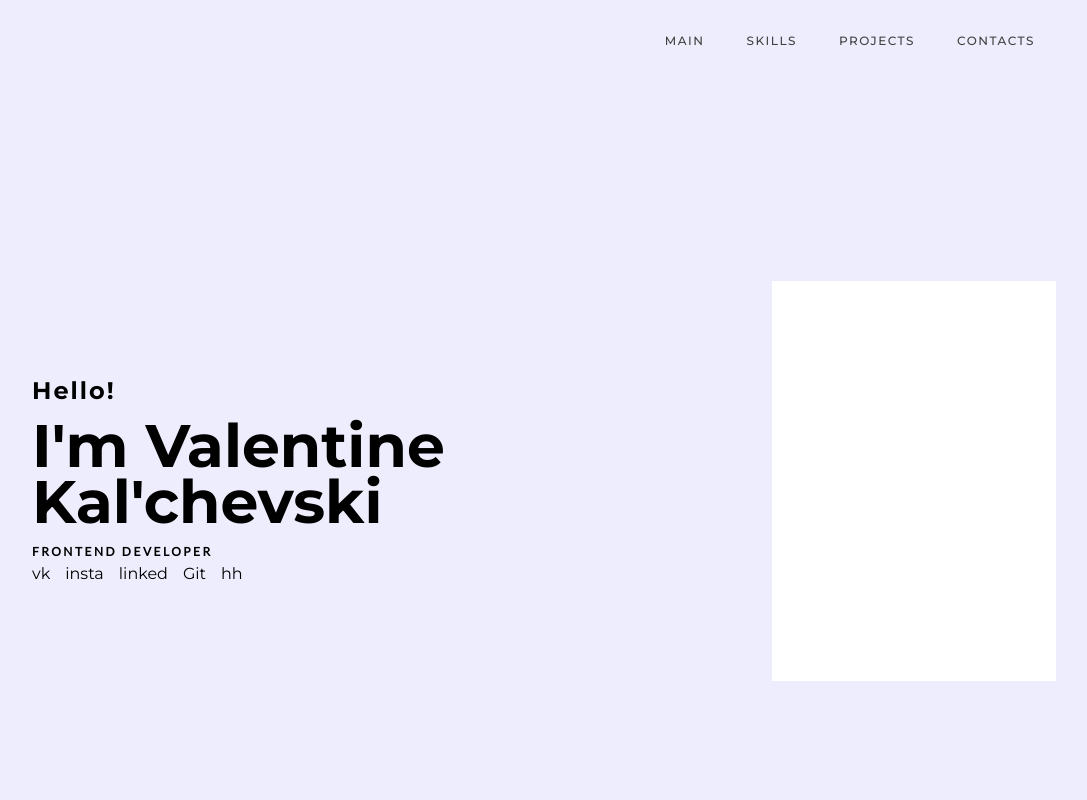
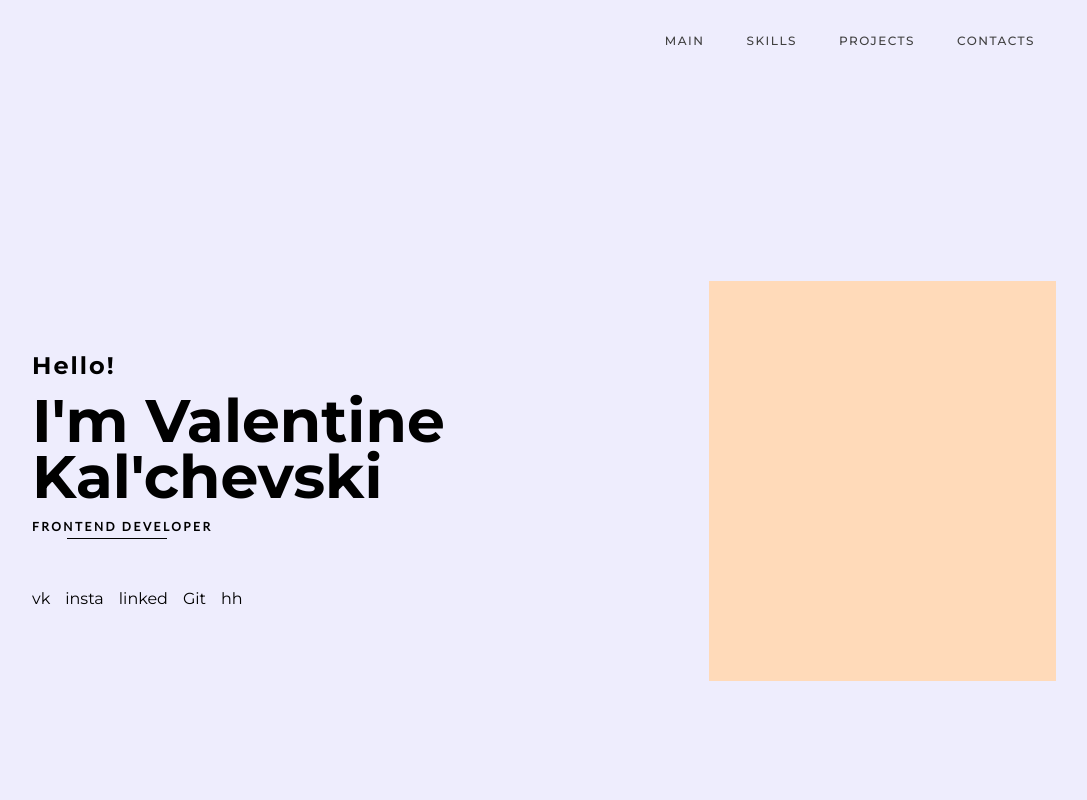
Before and after one commit to valtikamore/portfolio, a React (Create React App) app: page / in a window 1280 px wide. Shown: the top 800 px of the page, without its empty margins (96-1183 px from the left). Built offline with nearby package versions, Linux system fonts and the light colour scheme.

Commit message:
1-1 - styles

```diff
--- a/src/sections/aboutMeFirstBlock/aboutMe.jsx
+++ b/src/sections/aboutMeFirstBlock/aboutMe.jsx
@@ -2,24 +2,26 @@ import React from 'react'
 import classes from './aboutMe.module.css'
 import container from '../../styles/Container.module.css'
 import {Contacts} from "../../components/contacts/contacts";
-
+import avatar from '../../assets/yjfqdCxxR-0 (1).jpg'
 
 export const AboutMe = () => {
     return (
         <article
             className={
                 `${classes.aboutMe} `}>
-            <section  className={`${container.container} ${classes.container}`}>
+            <section className={`${container.container} ${classes.container}`}>
                 <section className={classes.aboutMe__block}>
                     <p className={classes.aboutMe__uptitle}>Hello!</p>
                     <h2 className={classes.aboutMe__title}>I'm Valentine Kal'chevski</h2>
                     <p className={classes.aboutMe__subtitle}>Frontend Developer</p>
                     <div>
-                      <Contacts/>
+                        <Contacts/>
                     </div>
                 </section>
 
-                <div className={classes.aboutMe__photo} />
+                <div className={classes.aboutMe__photo} >
+
+                </div>
 
             </section>
         </article>
--- a/src/sections/aboutMeFirstBlock/aboutMe.module.css
+++ b/src/sections/aboutMeFirstBlock/aboutMe.module.css
@@ -7,13 +7,14 @@
 
 .aboutMe {
     height: 100vh;
-    background-color: rgb(238,237,253);
+    background-color: rgb(238, 237, 253);
 }
 
 .aboutMe__block {
 
 }
-.aboutMe__uptitle{
+
+.aboutMe__uptitle {
     color: #000000;
     font-size: 24px;
     font-weight: 700;
@@ -21,25 +22,47 @@
     letter-spacing: 2px;
     line-height: 24px;
 }
-.aboutMe__title{
+
+.aboutMe__title {
     color: #000000;
     font-size: 60px;
     line-height: 56px;
     text-align: left;
     margin-top: 15px;
 }
-.aboutMe__subtitle{
+
+.aboutMe__subtitle {
     font-size: 12px;
     font-weight: 600;
     letter-spacing: 2.5px;
     line-height: 24px;
     font-family: 'Lato', sans-serif;
     text-transform: uppercase;
+    position: relative;
+    margin-bottom: 50px;
 }
+
+.aboutMe__subtitle:before {
+    content: '';
+    position: absolute;
+    bottom: 0;
+    left: 35px;
+    width: 100px;
+    height: 1px;
+    background: #010101;
+}
+
 .aboutMe__photo {
-    width: 300px;
     height: 400px;
-    background-color: white;
+    width: 400px;
+    background: peachpuff;
+}
+.aboutMe__photo img {
+    position: absolute;
+    right: 0;
+    top: 0;
+    left: -392px;
+    bottom: 0;
 }
 
 @media (max-width: 768px) {
```
Also changed, not shown: src/assets/yjfqdCxxR-0 (1).jpg (added).
